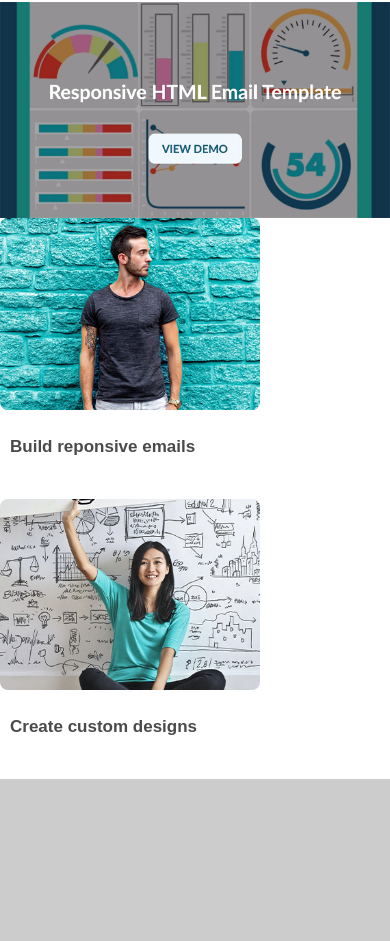
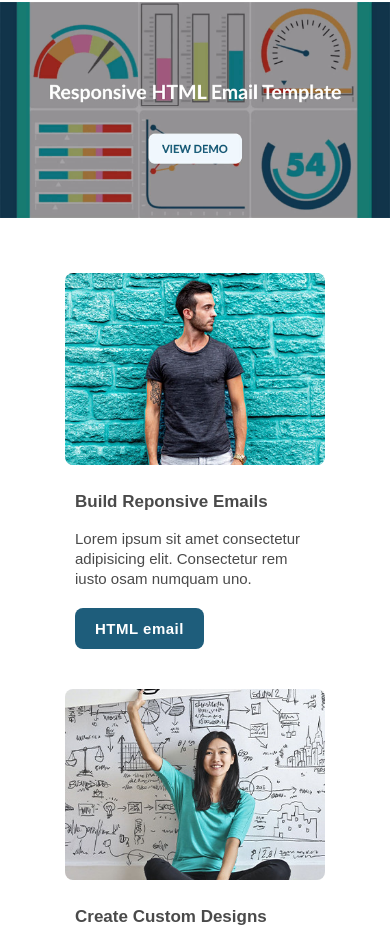
Before and after one commit to IlyaKrapivnoy/HTML_email_template, a plain HTML site: page index.html in a window 390 px wide. Shown: the part 129-1070 px from the top of the page. Before the commit the page ends 948 px from the top, so only its background shows below. Drawn offline with Linux system fonts and the light colour scheme.

Commit message:
responsive for 2 columns

```diff
--- a/index.html
+++ b/index.html
@@ -36,8 +36,32 @@
 		}
 		.two-columns {
 			font-size: 0;
+			text-align: center;
+			padding: 35px 0 40px;
 		}
-
+		.two-columns .column {
+			width: 100%;
+			max-width: 300px;
+			display: inline-block;
+			vertical-align: top;
+		}
+		.two-columns .padding {
+			padding: 20px;
+		}
+		.two-columns .content {
+			font-size: 15px;
+			text-align: left;
+			line-height: 20px;
+		}
+		.button {
+			background-color: #1e5d7b;
+			color: #fff;
+			text-decoration: none;
+			padding: 12px 20px;
+			border-radius: 8px;
+			font-weight: bold;
+			letter-spacing: .5px;
+		}
 		@media screen and (max-width: 600px) {
 
 		}
@@ -96,6 +120,7 @@
 					<table width="100%">
 						<tr>
 							<td class="two-columns">
+
 								<table class="column">
 									<tr>
 										<td class="padding">
@@ -108,28 +133,33 @@
 												</tr>
 												<tr>
 													<td style="padding: 10px;">
-														<p style="font-size: 17px; font-weight: bold">Build reponsive emails</p>
-														<p style="padding-bottom: 15px">Lorem ipsum dolor sit amet consectetur adipisicing elit. Consectetur rem iusto odit. Harum iste tempora quis laboriosam numquam! Alias.</p>
+														<p style="font-size: 17px; font-weight: bold">Build Reponsive Emails</p>
+														<p style="padding-bottom: 15px">Lorem ipsum sit amet consectetur adipisicing elit. Consectetur rem iusto osam numquam uno.</p>
 														<a href="#" class="button">HTML email</a>
 													</td>
 												</tr>
 											</table>
+										</td>
+									</tr>
+								</table>
+								<table class="column">
+									<tr>
+										<td class="padding">
 
 											<table class="content">
 												<tr>
 													<td>
-														<a href="#"><img src="img/woman-teal.jpg" alt="man" width="260" style="max-width: 260px; border-radius: 8px"></a>
+														<a href="#"><img src="img/woman-teal.jpg" alt="woman" width="260" style="max-width: 260px; border-radius: 8px"></a>
 													</td>
 												</tr>
 												<tr>
 													<td style="padding: 10px;">
-														<p style="font-size: 17px; font-weight: bold">Create custom designs</p>
-														<p style="padding-bottom: 15px">Lorem ipsum dolor sit amet cing elit. Consectetur rem iusto odit. Harum iste tempora quam numq duo cans.</p>
+														<p style="font-size: 17px; font-weight: bold">Create Custom Designs</p>
+														<p style="padding-bottom: 15px">Lorem ipsum dolor ora delta sin quis laboriosam numquam uno derta pesto luckyl sunm ora tome.</p>
 														<a href="#" class="button">Get started</a>
 													</td>
 												</tr>
 											</table>
-
 										</td>
 									</tr>
 								</table>
```
